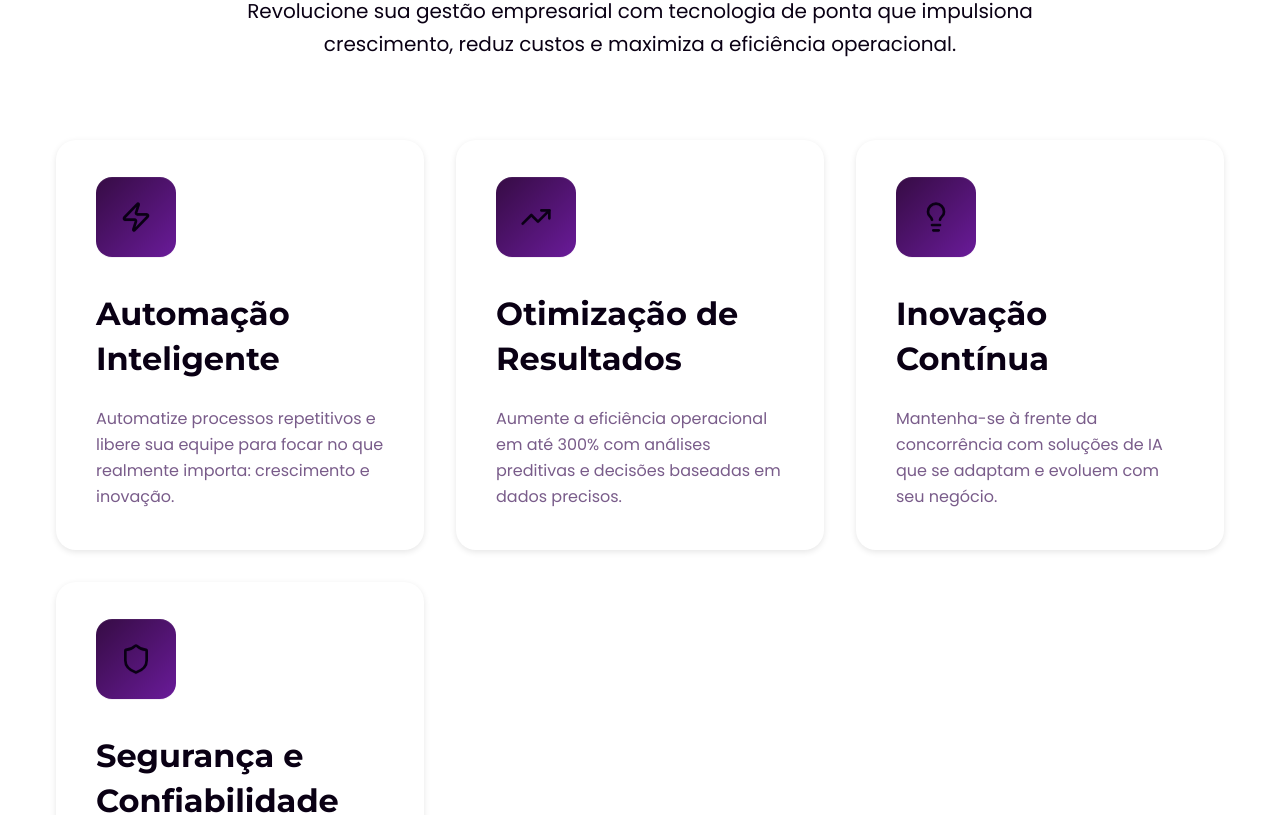
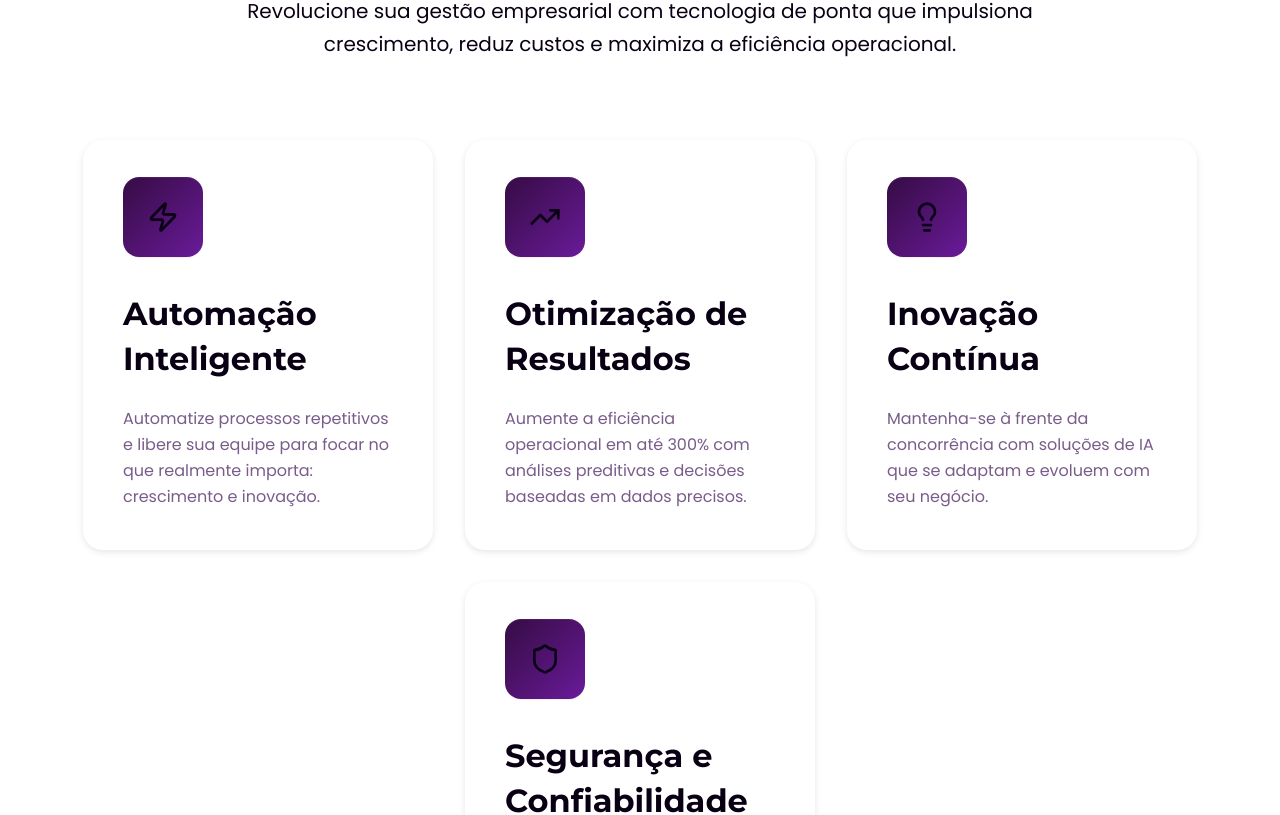
Before and after one commit to fabricioCraft/evolutta-ia-hub, a React (Vite) app: page / in a window 1280 px wide. Shown: the part 1099-1914 px from the top of the page. Built offline with nearby package versions, Linux system fonts and the light colour scheme.

Commit message:
Align cards horizontally

```diff
--- a/src/components/BenefitsSection.tsx
+++ b/src/components/BenefitsSection.tsx
@@ -49,7 +49,7 @@ const BenefitsSection = () => {
         </div>
 
         {/* Benefits Grid */}
-        <div className="grid-responsive">
+        <div className="flex flex-wrap justify-center gap-8 max-w-7xl mx-auto">
           {benefits.map((benefit, index) => {
             const IconComponent = benefit.icon;
             const cardRef = useScrollAnimation();
@@ -59,7 +59,7 @@ const BenefitsSection = () => {
               <div
                 key={index}
                 ref={cardRef as any}
-                className="fade-up card-service bg-card group"
+                className="fade-up card-service bg-card group flex-1 min-w-[280px] max-w-[350px]"
               >
                 <div className="bg-gradient-primary rounded-2xl p-6 w-20 h-20 flex items-center justify-center mb-8 hero-float">
                   <IconComponent
```
